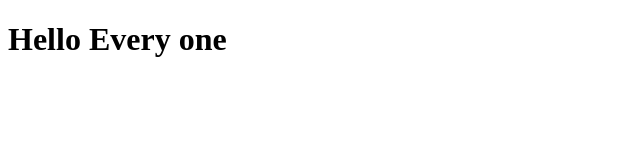
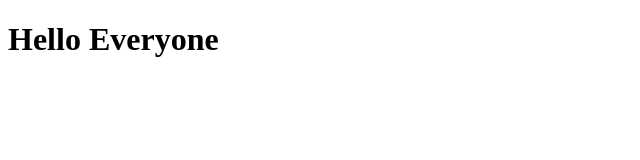
Before and after one commit to mdshamshadali/User-Contributer, a plain HTML site: page index.html in a window 1280 px wide. Shown: the full height of the page, 0-640 px from the left. Drawn offline with Linux system fonts and the light colour scheme.

Commit message:
Everyone Contribute Please

```diff
--- a/index.html
+++ b/index.html
@@ -6,6 +6,6 @@
     <title>Document</title>
 </head>
 <body>
-    <h1>Hello Every one</h1>
+    <h1>Hello Everyone</h1>
 </body>
 </html>
```
